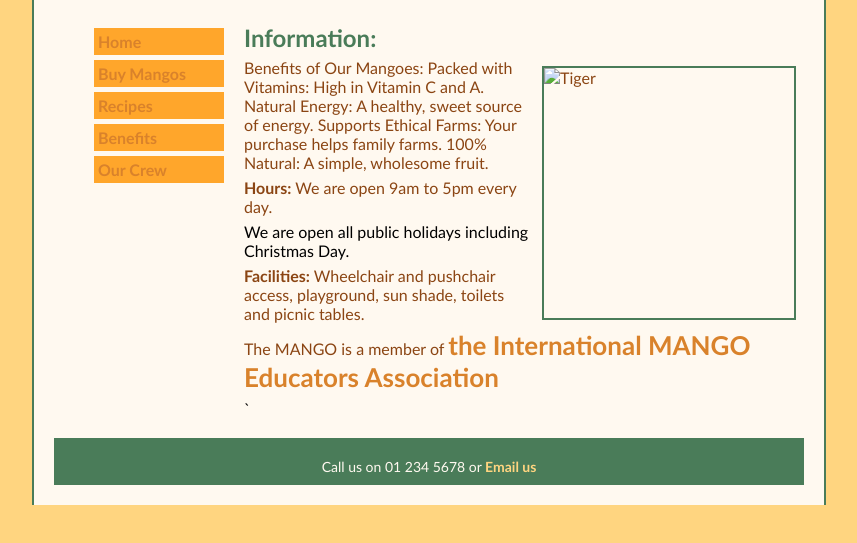
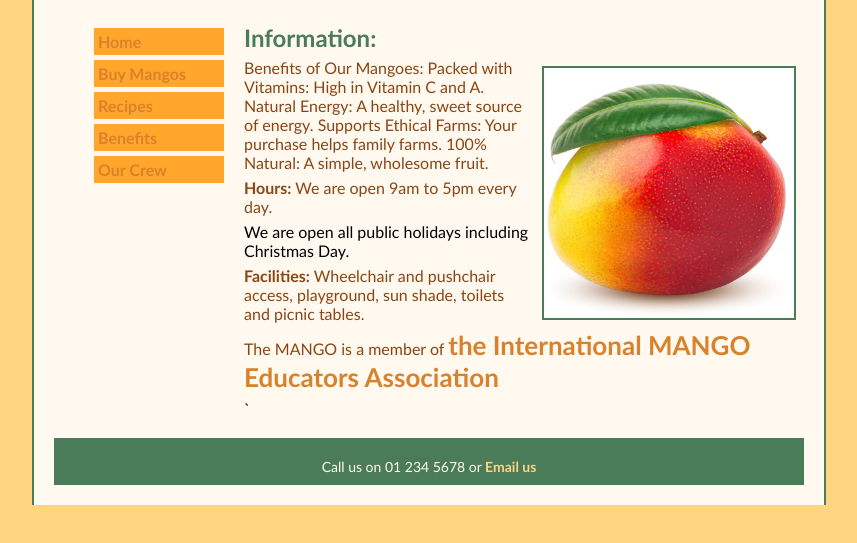
Before and after one commit to notrealf3f33ff33f3f3ff33f/LAST_MANGO, a plain HTML site: page benefits.html in a window 1280 px wide. Shown: the part 143-686 px from the top of the page, without its empty margins (211-1068 px from the left). Drawn offline with Linux system fonts and the light colour scheme.

Commit message:
Fix HTML formatting and update image source

```diff
--- a/benefits.html
+++ b/benefits.html
@@ -28,7 +28,7 @@
             <div id="main">
                 <h3>Information:</h3>
                 <p>
-                    <img src="images/Mango_opt.jpg" width="250" height="250" alt="Tiger" class="rightfloat"/>
+                    <img src="Mango_opt.jpg" width="250" height="250" alt="Tiger" class="rightfloat"/>
                 </p>
                 <p>Benefits of Our Mangoes:
 
@@ -57,4 +57,5 @@
             </div>  <!--FOOTER SECTION ENDS HERE-->
         </div> <!--CONTAINER SECTION ENDS HERE-->
     </body>
+
 </html>
```
